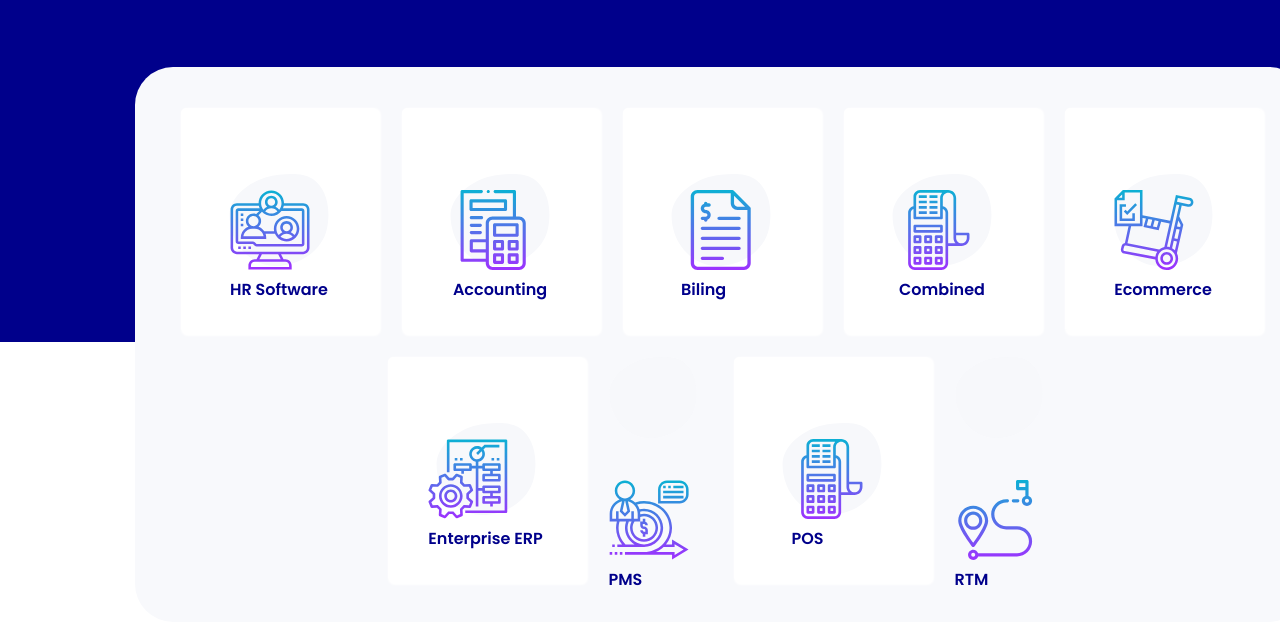
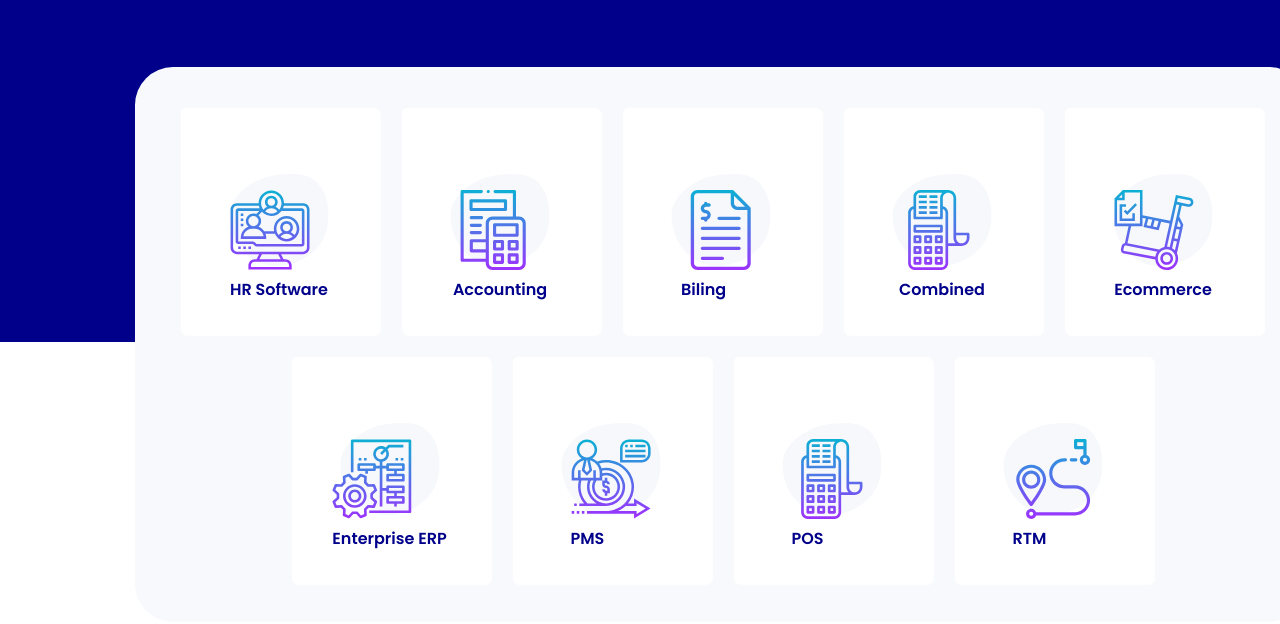
Before and after one commit to syfulislam763/ibos-ui-template, a plain HTML site: page index.html in a window 1280 px wide. Shown: the part 280-904 px from the top of the page. Drawn offline with Linux system fonts and the light colour scheme; files whose address does not match are found by name.

Commit message:
fixed mistake issue

```diff
--- a/index.html
+++ b/index.html
@@ -114,8 +114,8 @@
             </div>
         </div>
 
-        <div class="service-img-oval" class="service">
-            <img src="./icons/Software-Icon/Oval1.svg" />
+        <div class="service">
+            <img class="service-img-oval" src="./icons/Software-Icon/Oval1.svg" />
             <div class="service-item">
                 <img class="service-img" src="./icons/Software-Icon/PMS.svg" />
 
@@ -132,8 +132,8 @@
             </div>
         </div>
 
-        <div class="service-img-oval" class="service">
-            <img src="./icons/Software-Icon/Oval1.svg" />
+        <div class="service">
+            <img class="service-img-oval" src="./icons/Software-Icon/Oval1.svg" />
             <div class="service-item">
                 <img class="service-img" src="./icons/Software-Icon/RTM.svg" />
 
```
Also changed, not shown: 1 other file.
